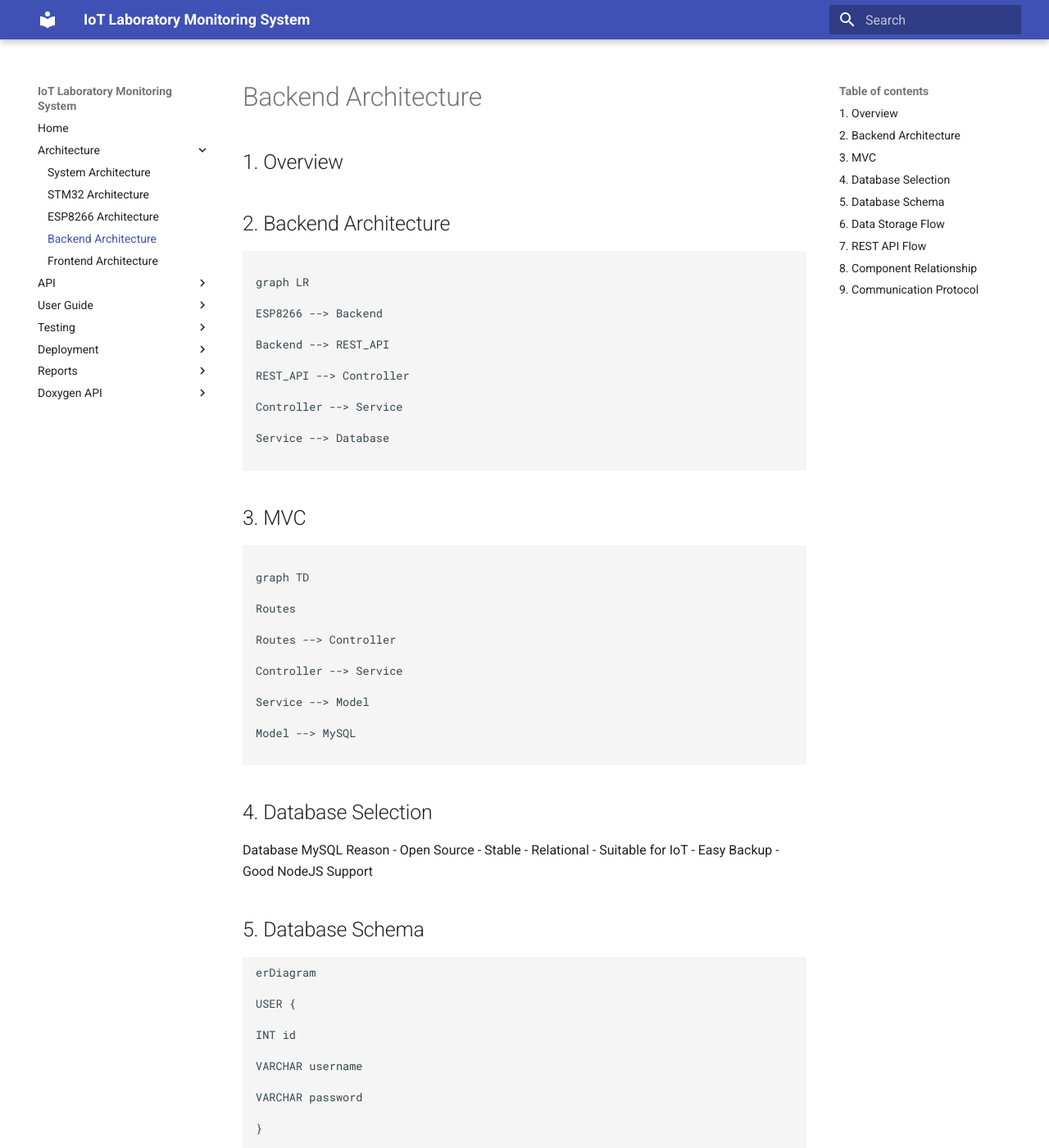
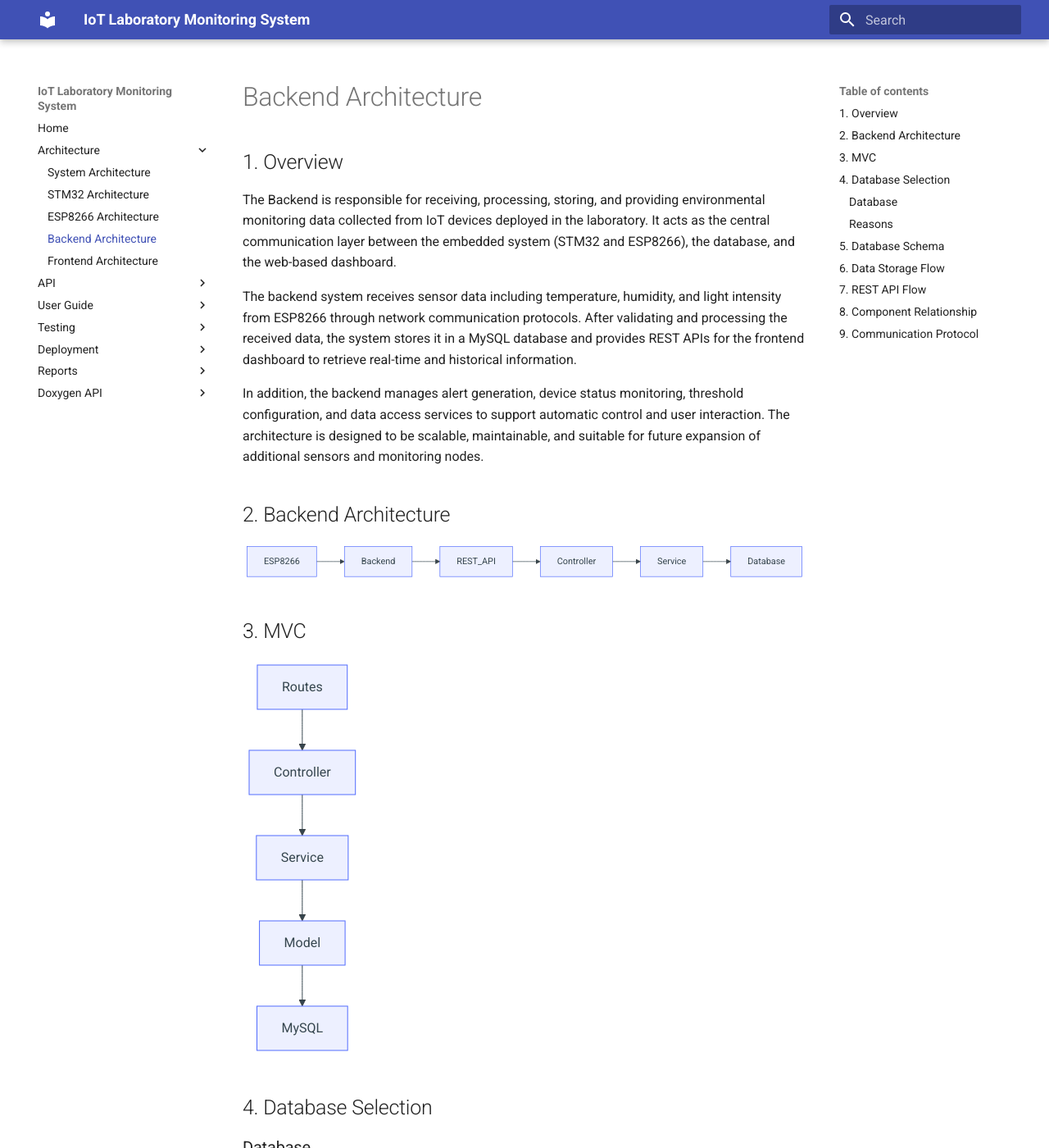
Before and after one commit to jostran1406/Phase_2_Group_11, an MkDocs documentation site: the page built from docs/architecture/backend.md, in a window 1280 px wide and 1400 px high. Shown: the whole window at 82% size. Built offline with MkDocs 1.6.1 and Material for MkDocs 9.7.7, drawn with Linux system fonts in a browser that asks for light colours; some of the changed text lies outside the part shown.

Commit message:
Update frontend and backend architecture

````diff
--- a/docs/architecture/backend.md
+++ b/docs/architecture/backend.md
@@ -1,6 +1,11 @@
 # Backend Architecture
 
 ## 1. Overview
+The Backend is responsible for receiving, processing, storing, and providing environmental monitoring data collected from IoT devices deployed in the laboratory. It acts as the central communication layer between the embedded system (STM32 and ESP8266), the database, and the web-based dashboard.
+
+The backend system receives sensor data including temperature, humidity, and light intensity from ESP8266 through network communication protocols. After validating and processing the received data, the system stores it in a MySQL database and provides REST APIs for the frontend dashboard to retrieve real-time and historical information.
+
+In addition, the backend manages alert generation, device status monitoring, threshold configuration, and data access services to support automatic control and user interaction. The architecture is designed to be scalable, maintainable, and suitable for future expansion of additional sensors and monitoring nodes.
 
 ## 2. Backend Architecture
 ```mermaid
@@ -37,15 +42,16 @@ Model --> MySQL
 ```
 
 ## 4. Database Selection
-Database
+### Database
 MySQL
-Reason
+
+### Reasons
 - Open Source
 - Stable
-- Relational
-- Suitable for IoT
-- Easy Backup
-- Good NodeJS Support
+- Relational Database
+- Suitable for IoT Applications
+- Easy Backup and Recovery
+- Good NodeJS Integration
 
 ## 5. Database Schema
 ```mermaid
@@ -112,35 +118,13 @@ FLOAT light_threshold
 
 ## 6. Data Storage Flow
 ```mermaid
-
 flowchart LR
-
-STM32
-
--->
-
-ESP8266
-
--->
-
-Backend
-
--->
-
-Validation
-
--->
-
-MySQL
-
--->
-
-REST API
-
--->
-
-Frontend
-
+STM32 --> ESP8266
+ESP8266 --> Backend
+Backend --> Validation
+Validation --> MySQL
+MySQL --> REST_API
+REST_API --> Frontend
 ```
 
 ## 7. REST API Flow
--- a/mkdocs.yml
+++ b/mkdocs.yml
@@ -3,6 +3,15 @@ site_description: Documentation for IoT Laboratory Environment Monitoring and Co
 
 theme:
   name: material
+
+markdown_extensions:
+  - admonition
+  - pymdownx.details
+  - pymdownx.superfences:
+      custom_fences:
+        - name: mermaid
+          class: mermaid
+          format: !!python/name:pymdownx.superfences.fence_code_format
 
 nav:
   - Home: index.md
````
Also changed, not shown: docs/architecture/frontend.md (+5 -2 lines).
